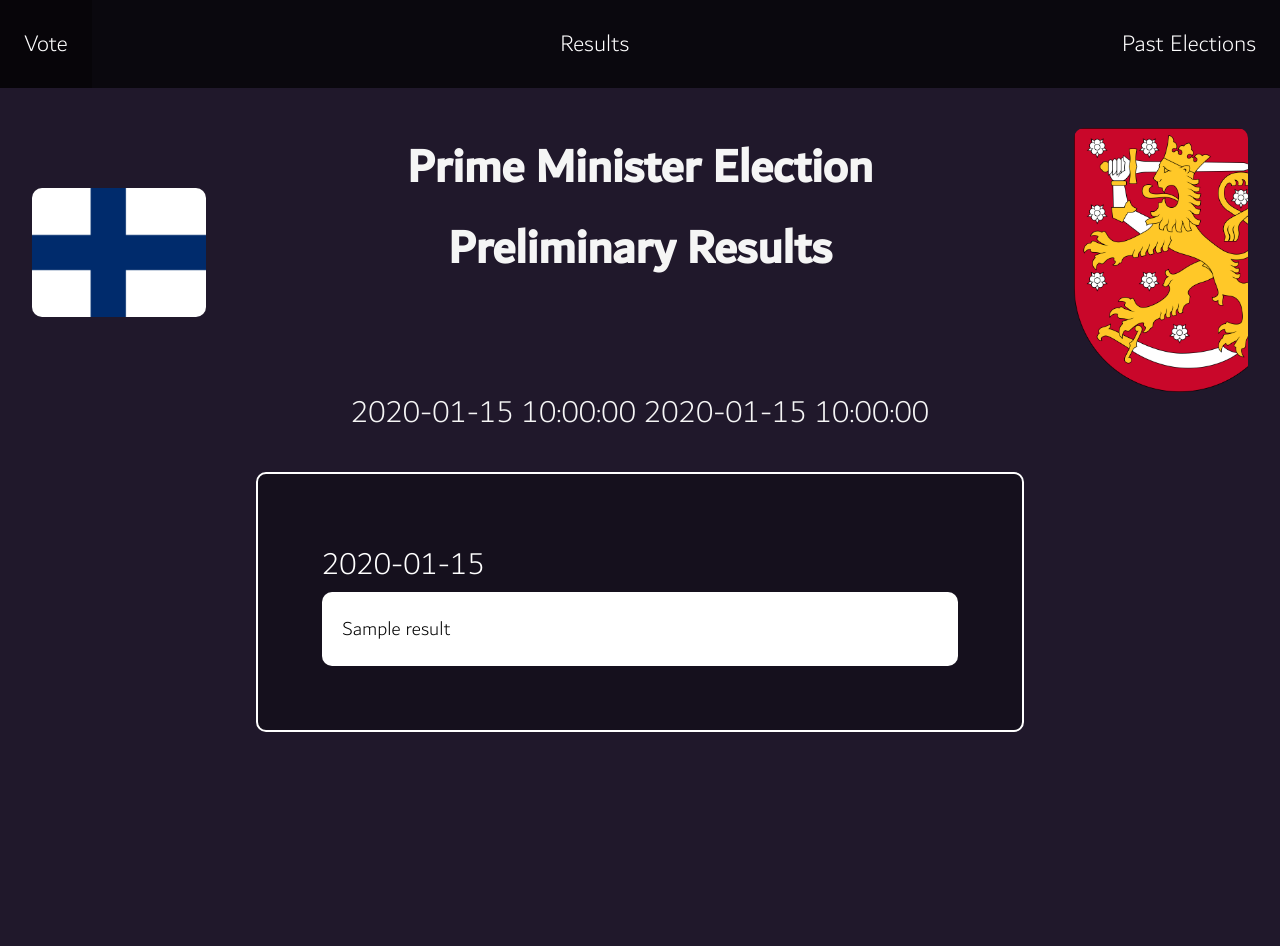
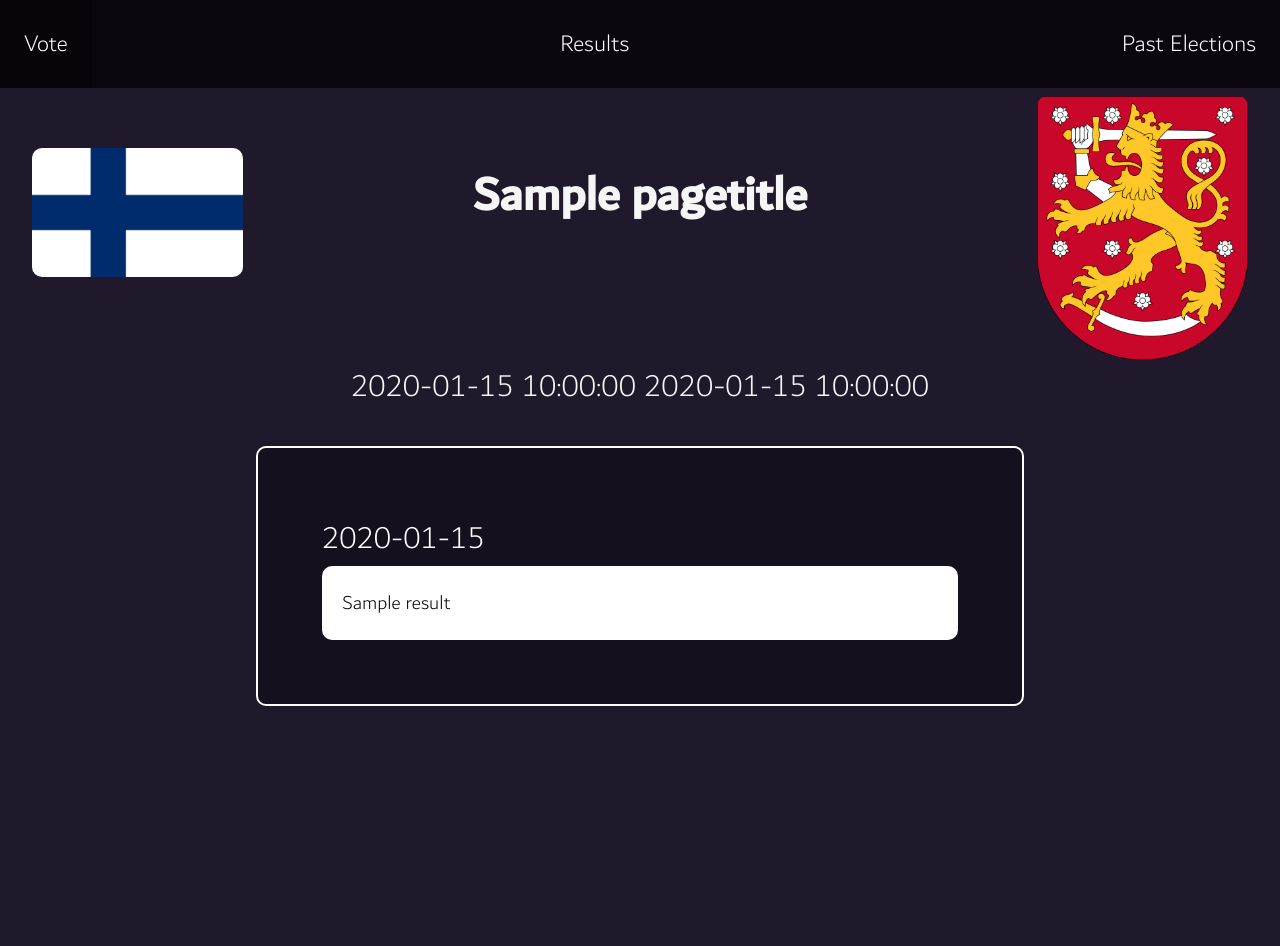
Before and after one commit to jevk/RCVElectionSystem, a Flask app: template templates/results.html in a window 1280 px wide. Shown: the top 946 px of the page. After the commit the page ends 706 px from the top, so only its background shows below. Run offline with Flask 3, Linux system fonts and the light colour scheme; the template is opened without the code that fills it: most values are stand-ins (such as "Sample title", 1, 10 or a date in 2020).

Commit message:
Added layout.html for constant layout

```diff
--- a/application.py
+++ b/application.py
@@ -339,7 +339,7 @@ def voting():
         timestamp = open_timestamp()*1000 #cause JS works with milliseconds
         w_timestamp = which_timestamp() #which timestamp is given
 
-        return render_template("voting.html",ordinals = ordinals,candidates = user_candidates, timestamp = timestamp, w_timestamp = w_timestamp)
+        return render_template("voting.html",ordinals = ordinals,candidates = user_candidates, timestamp = timestamp, w_timestamp = w_timestamp, pagetitle = "Prime Minister Voting Sheet")
     else:
         data = request.json
         eyep = sha256(request.remote_addr.encode()).hexdigest()
@@ -409,17 +409,21 @@ def results():
     timestamp = open_timestamp()*1000 #cause JS works with milliseconds
     w_timestamp = which_timestamp() #which timestamp is given
 
-    return render_template("results.html", candidates=resulting_candidates, results=vote_values, percentages=percentages, timestamp = timestamp, w_timestamp=w_timestamp)
+    pagetitle = "Prime Minister Election Final Results"
+    if w_timestamp != "close":
+        pagetitle = "Prime Minister Election Preliminary Results"
+
+    return render_template("results.html", candidates=resulting_candidates, results=vote_values, percentages=percentages, timestamp=timestamp, w_timestamp=w_timestamp, pagetitle=pagetitle)
 
 
 @app.route("/past-elections") #past elections page
 def past_elections():
-    return render_template("past-elections.html")
+    return render_template("past-elections.html", pagetitle = "Past Elections")
 
 
 @app.route("/tos") #terms of service page
 def tos():
-    return render_template("terms.html")
+    return render_template("terms.html", pagetitle = "Terms of Use and Privacy Policy")
 
 
 
--- a/static/style.css
+++ b/static/style.css
@@ -139,7 +139,7 @@ body {
     /* icon at the top right corner */
     height: 264px;
     width: 211px;
-    margin-top: 3em;
+    margin-top: 4em;
     margin-right: 2em;
     background-size: cover;
     border-radius: 10px;
--- /dev/null
+++ b/templates/layout.html
@@ -0,0 +1,26 @@
+<!DOCTYPE html>
+<html>
+    <head>
+        <title>Prime Minister Elections</title>
+        <link rel="stylesheet" type="text/css" href="../static/style.css">
+    </head>
+    <body>
+        <div class="top-bar">
+            <a href="/vote">Vote</a>
+            <a href="/results">Results</a>
+            <a href="/past-elections">Past Elections</a>
+        </div>
+
+        <section>
+            <!-- Finnish flag and coat of arms decoration -->
+            <div class="container">
+                <div class="flag"></div>
+                <h1 class="title">{{pagetitle}}</h1>
+                <div class="coat"></div>
+            </div>
+        </section>
+        {% block body %}
+        {% endblock %}
+        <script src="static/timescript.js"></script>
+    </body>
+</html>
--- a/templates/results.html
+++ b/templates/results.html
@@ -1,32 +1,10 @@
-<!DOCTYPE html>
-<html>
-    <head>
-        <title>Prime Minister Elections</title>
-        <link rel="stylesheet" type="text/css" href="../static/style.css">
-    </head>
-    <body>
-        <div class="top-bar">
-            <a href="/vote">Vote</a>
-            <a href="/results">Results</a>
-            <a href="/past-elections">Past Elections</a>
-        </div>
+{% extends "layout.html" %}
 
+{% block body %}
+    </section>
     <section>
-            <!-- Finnish flag and coat of arms decoration -->
-            <div class="container">
-                <div class="flag"></div>
-                <div>
-                    {% if w_timestamp != "close" %}
-                    <h1 class="title">Prime Minister Election Preliminary Results</h1>
-                    {% else %}
-                    <h1 class="title">Prime Minister Election Final Results</h1>
-                    {% endif %}
         <div style="text-align:center;">
             <a id="counter">{{timestamp}} {{w_timestamp}}</a>
-                    </div>
-
-                </div>
-                <div class="coat"></div>
         </div>
     </section>
 
@@ -40,7 +18,4 @@
             {% endfor %}
         </div>
     </section>
-    </body>
-    <!-- Counter updating script -->
-    <script src="static/timescript.js"></script>
-</html>
+{% endblock %}
```
Also changed, not shown: templates/past-elections.html (+8 -28 lines), templates/terms.html (+3 -23 lines), templates/voting.html (+4 -29 lines). Lines whose indentation alone changed are shown as unchanged.
